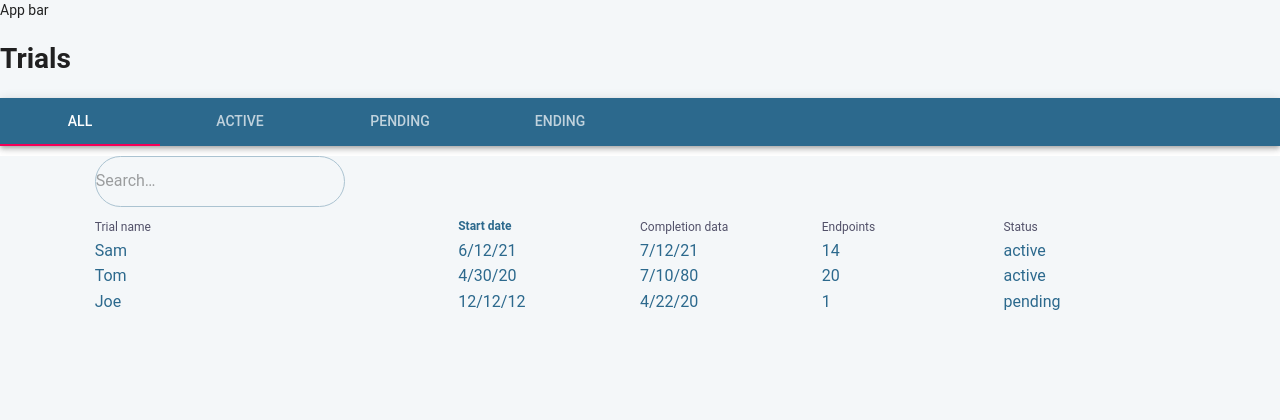
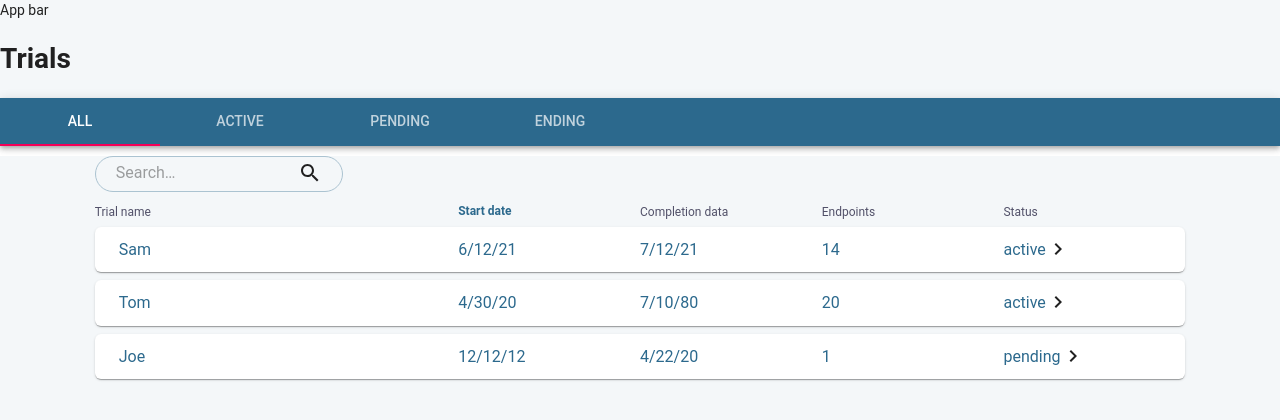
Before and after one commit to Dell-TICRH-Clinical-Trial-App-Dev-Team/Itrial-admin-panel, a React (Create React App) app: page /trials in a window 1280 px wide. Shown: the top 420 px of the page. Built offline with nearby package versions, Linux system fonts and the light colour scheme.

Commit message:
added icons

```diff
--- a/package.json
+++ b/package.json
@@ -4,6 +4,7 @@
   "private": true,
   "dependencies": {
     "@material-ui/core": "^4.12.3",
+    "@material-ui/icons": "^4.11.2",
     "@testing-library/jest-dom": "^5.11.4",
     "@testing-library/react": "^11.1.0",
     "@testing-library/user-event": "^12.1.10",
--- a/src/pages/Trials/TabBody/Cards/InfoCard.tsx
+++ b/src/pages/Trials/TabBody/Cards/InfoCard.tsx
@@ -1,13 +1,29 @@
-import React from 'react'
+import React from 'react';
 import Grid from "@material-ui/core/Grid"
 import Typography from "@material-ui/core/Typography";
+import IconButton from '@material-ui/core/IconButton';
+import KeyboardArrowRightIcon from '@material-ui/icons/KeyboardArrowRight';
+import Paper from "@material-ui/core/Paper";
 import {makeStyles} from "@material-ui/core";
 import {Theme} from "@material-ui/core/styles";
 
 const useStyles = makeStyles((theme: Theme) => ({
+    paper: {
+        display: "flex",
+        width: "100%",
+        padding: "10px 0",
+        borderRadius: "6px",
+        margin: "4px 0"
+    },
     section: {
          // border: "1px solid black"
     },
+    name: {
+        marginLeft: "24px"
+    },
+    status: {
+        display: "flex"
+    }
 }));
 
 interface CardProps {
@@ -22,8 +38,9 @@ const InfoCard: React.FC<CardProps> = ({name, startDate, completionDate, endpoin
     const classes = useStyles();
     return (
         <Grid container>
+            <Paper className={classes.paper}>
                 <Grid item className={classes.section} xs={4}>
-                <Typography variant="h6" >
+                    <Typography variant="h6" className={classes.name}>
                         {name}
                     </Typography>
                 </Grid>
@@ -43,10 +60,15 @@ const InfoCard: React.FC<CardProps> = ({name, startDate, completionDate, endpoin
                     </Typography>
                 </Grid>
                 <Grid item className={classes.section} xs={2}>
+                    <div className={classes.status}>
                         <Typography variant="h6" >
                             {status}
                         </Typography>
+                        <KeyboardArrowRightIcon  />
+                    </div>
+
                 </Grid>
+            </Paper>
         </Grid>
     )
 }
--- a/src/pages/Trials/TabBody/SearchBar.tsx
+++ b/src/pages/Trials/TabBody/SearchBar.tsx
@@ -1,19 +1,23 @@
 import React from 'react';
 import {makeStyles, Theme} from "@material-ui/core/styles";
 import InputBase from '@material-ui/core/InputBase';
+import SearchIcon from "@material-ui/icons/Search"
 
 // import SearchIcon from '@material-ui/icons/Search';
 
 const useStyles = makeStyles((theme: Theme) => ({
     root: {
         margin: "10px 0",
-    },
-    searchBar: {
         border: "1px solid #ABC3D1",
         borderRadius: "36px",
         width: "248px",
         height: "36px",
-        // marginLeft: "10px"
+    },
+    textRoot: {
+       paddingRight: "20px"
+    },
+    input: {
+        margin: "0 20px 0 20px",
     }
 }));
 
@@ -24,11 +28,13 @@ const SearchBar : React.FC = () => {
             <div >
                 <InputBase
                     placeholder="Search…"
+                    inputProps={{ 'aria-label': 'search' }}
+                    fullWidth={true}
+                    endAdornment={<SearchIcon />}
                     classes={{
-                        input: classes.searchBar
-
+                        input: classes.input,
+                        root: classes.textRoot
                     }}
-                    inputProps={{ 'aria-label': 'search' }}
                 />
             </div>
         </div>
--- a/src/pages/Trials/Trials.tsx
+++ b/src/pages/Trials/Trials.tsx
@@ -1,5 +1,6 @@
 import React from 'react';
 import TrialTabs from "./TrialTabs";
+import Paper from "@material-ui/core/Paper";
 import {makeStyles, Theme} from "@material-ui/core/styles";
 
 const useStyles = makeStyles((theme: Theme) => ({
--- a/tsconfig.json
+++ b/tsconfig.json
@@ -16,7 +16,7 @@
     "noFallthroughCasesInSwitch": true,
     "module": "esnext",
     "moduleResolution": "node",
-    "noImplicitAny": true,
+    "noImplicitAny": false,
     "noImplicitThis": true,
     "strictNullChecks": true,
     "resolveJsonModule": true,
```
Also changed, not shown: 1 other file (tests, documents, lock files or other folders). Lines whose indentation alone changed are shown as unchanged.
